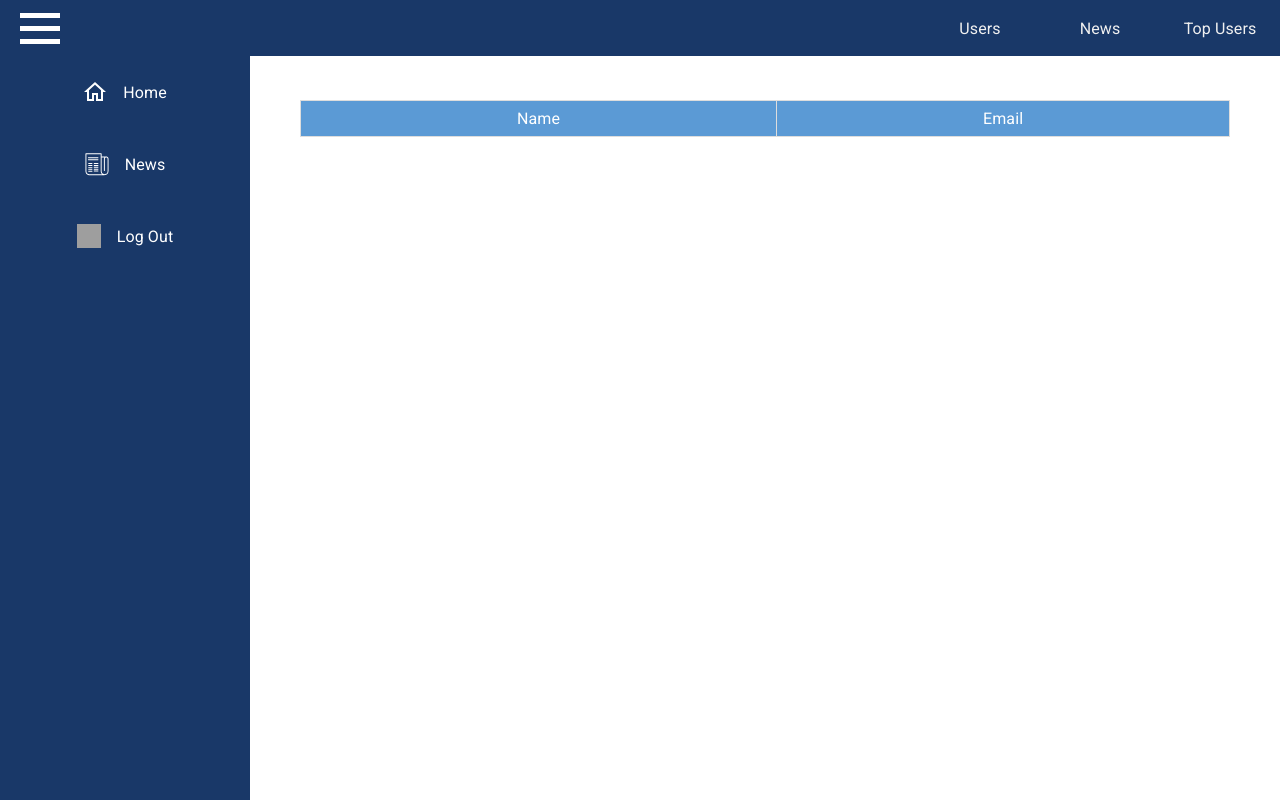
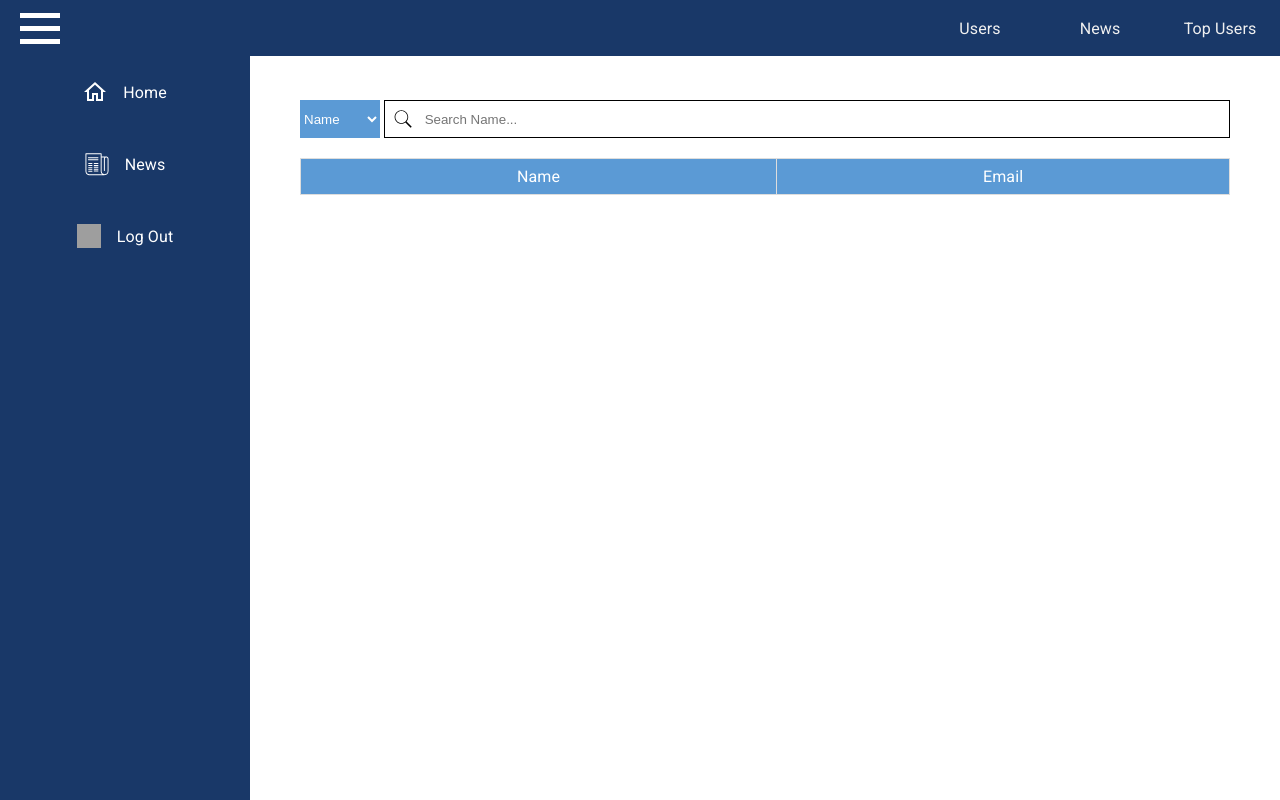
Before and after one commit to rithik56/gamezop-assignment, a Next.js app: page /top-users in a window 1280 px wide. Built offline with nearby package versions, Linux system fonts and the light colour scheme; grey boxes are pictures that could not be loaded.

Commit message:
GAM-17: Added search functionality in top users page

```diff
--- a/src/app/components/TopUsersTable.tsx
+++ b/src/app/components/TopUsersTable.tsx
@@ -1,6 +1,8 @@
 'use client'
 
 import styles from '../styles/table.module.css'
+import SearchBar from './SearchBar'
+import { useState, useEffect } from 'react'
 
 type usersType = {
     id: number,
@@ -28,18 +30,51 @@ type usersType = {
 
 export default function TopUsersTable() {
     const topUsersKey = localStorage.getItem('top_users')
-    let users: usersType[] | undefined = undefined
+    let users: usersType[] | null = null
     if (topUsersKey) {
         users = Object.values(JSON.parse(topUsersKey))
     }
+    const [filteredUsers, setFilteredUsers] = useState<usersType[] | null>(users)
+    const [category, setCategory] = useState<'name' | 'email'>('name')
+    const [query, setQuery] = useState('')
+    function filterDataHandler() {
+        // If users is null then we return
+        if (users === null) {
+            return
+        }
+
+        // If query is empty, then we return all the users
+        if (query === '') {
+            setFilteredUsers(users)
+        }
+
+        // Filter the data according to query and category
+        else {
+            const newData = users.filter((user: usersType) => {
+                return user[category].toLowerCase().includes(query.toLowerCase())
+            })
+            setFilteredUsers(newData)
+        }
+    }
+    useEffect(() => {
+        filterDataHandler()
+    }, [query, category])
     return (
+        <>
+            <>
+                <SearchBar
+                    category={category}
+                    query={query}
+                    updateCategoryHandler={(newCategory) => setCategory(newCategory)}
+                    updateQueryHandler={(newQuery) => setQuery(newQuery)}
+                />
                 <table className={styles.table}>
                     <tbody>
                         <tr className={`${styles.tr} ${styles.header_row}`} key={0}>
                             <th className={styles.th}>Name</th>
                             <th className={styles.th}>Email</th>
                         </tr>
-                {users && users.map((user: usersType) => {
+                        {filteredUsers && filteredUsers.map((user: usersType) => {
                             return (
                                 <tr className={styles.tr} key={user.id}>
                                     <td className={styles.td}>{user.name}</td>
@@ -49,5 +84,7 @@ export default function TopUsersTable() {
                         })}
                     </tbody>
                 </table>
+            </>
+        </>
     )
 }
```
Lines whose indentation alone changed are shown as unchanged.
